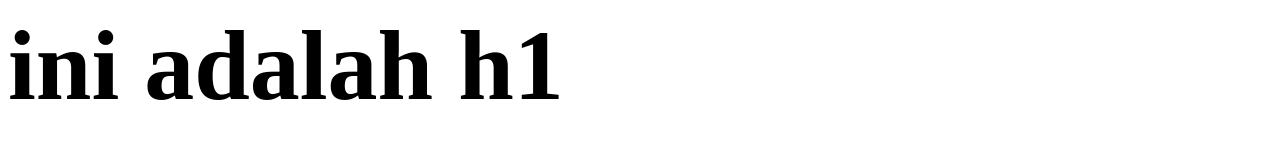
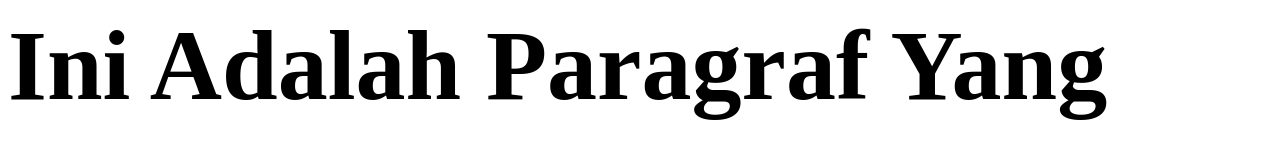
Before and after one commit to Sucing/latihan-1, a plain HTML site: page index.html in a window 1280 px wide. Drawn offline with Linux system fonts and the light colour scheme.

Commit message:
Update index.html

```diff
--- a/index.html
+++ b/index.html
@@ -13,7 +13,7 @@ font-size:100px;
 </head>
 
 <body>
-<h1>ini adalah h1</h1>
+<h1>Ini Adalah Paragraf Yang</h1>
 </body>
 
 </html>
```
